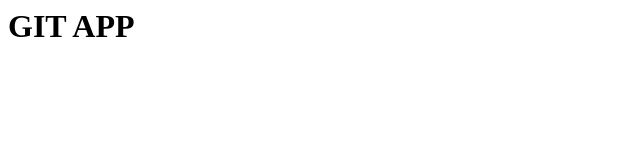
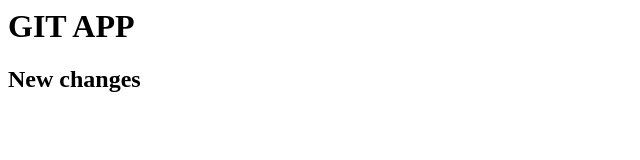
Before and after one commit to venkatbachan09/GIT, a plain HTML site: page index.html in a window 1280 px wide. Shown: the whole page, without its empty margins (0-640 px from the left). Drawn offline with Linux system fonts and the light colour scheme.

```diff
--- a/index.html
+++ b/index.html
@@ -4,5 +4,6 @@
     </header>
     <body>
         <h1> GIT APP </h1>
+        <h2> New changes </h2>
     </body>
 </html>
```
Also changed, not shown: login.html (added, +1 -0 lines).
